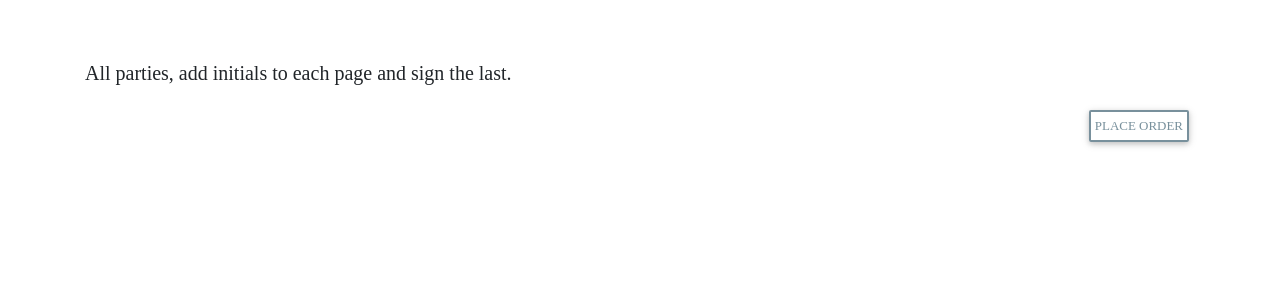
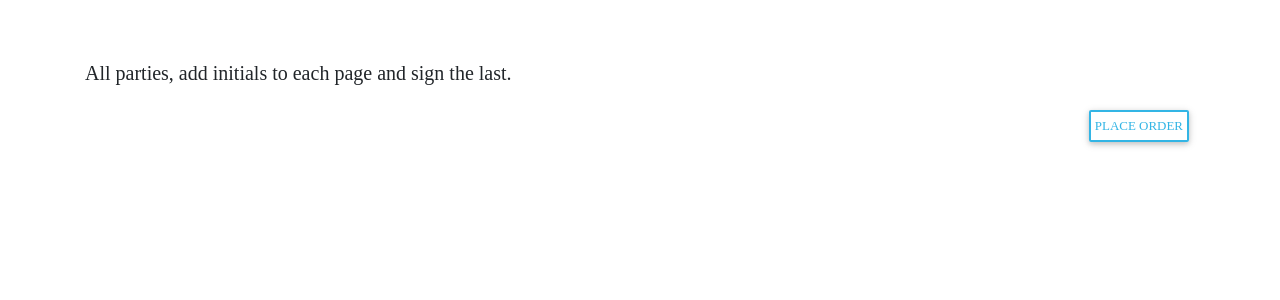
Before and after one commit to Mfarhanzia/shipping, a Django app: page /order-form/ in a window 1280 px wide. Shown: the part 3000-3300 px from the top of the page. Run offline with Django 3.2, Linux system fonts and the light colour scheme; a user stored in the database is signed in; data comes from the database, SQL or seed files in the repository; some libraries are stand-ins or nearby versions; some web fonts are replaced.

Commit message:
pdf-complete

```diff
--- a/order/templates/order/form_order.html
+++ b/order/templates/order/form_order.html
@@ -119,7 +119,7 @@
                 <span style="font-family: Brush Script Std;" id="buyer_name"> &nbsp;</span><span class="fa-pull-right">Dated <span class="date_today"  >_____________________</span></span>
             </p>
             <p>
-                Print Name: <input id="print_name" data-toggle="tooltip" title="Full Name" type="text" style="font-family: Brush Script Std;" name="print_name"  placeholder="Full Name" required>
+                Print Name: <input id="print_name" data-toggle="tooltip" title="Full Name" type="text" name="print_name"  placeholder="Full Name" required>
             </p>
             <p>
                 <span>Seller: Bolt on Bloks, LLC<span><span class="fa-pull-right">Dated <span class="date_today">_____________________</span></span>
@@ -130,7 +130,7 @@
                 All parties, add initials to each page and sign the last.
             </p>
             <input type="hidden" name="webcam" id="image-input_id" >
-            <td><button id="form_save" type="submit" class="p-1 fa-pull-right btn btn-outline-blue-grey">Place Order</button></td>
+            <td><button id="form_save" type="submit" class="p-1 fa-pull-right btn btn-outline-info">Place Order</button></td>
             <div id="div_id"></div>
         </form>
         </div>
```
